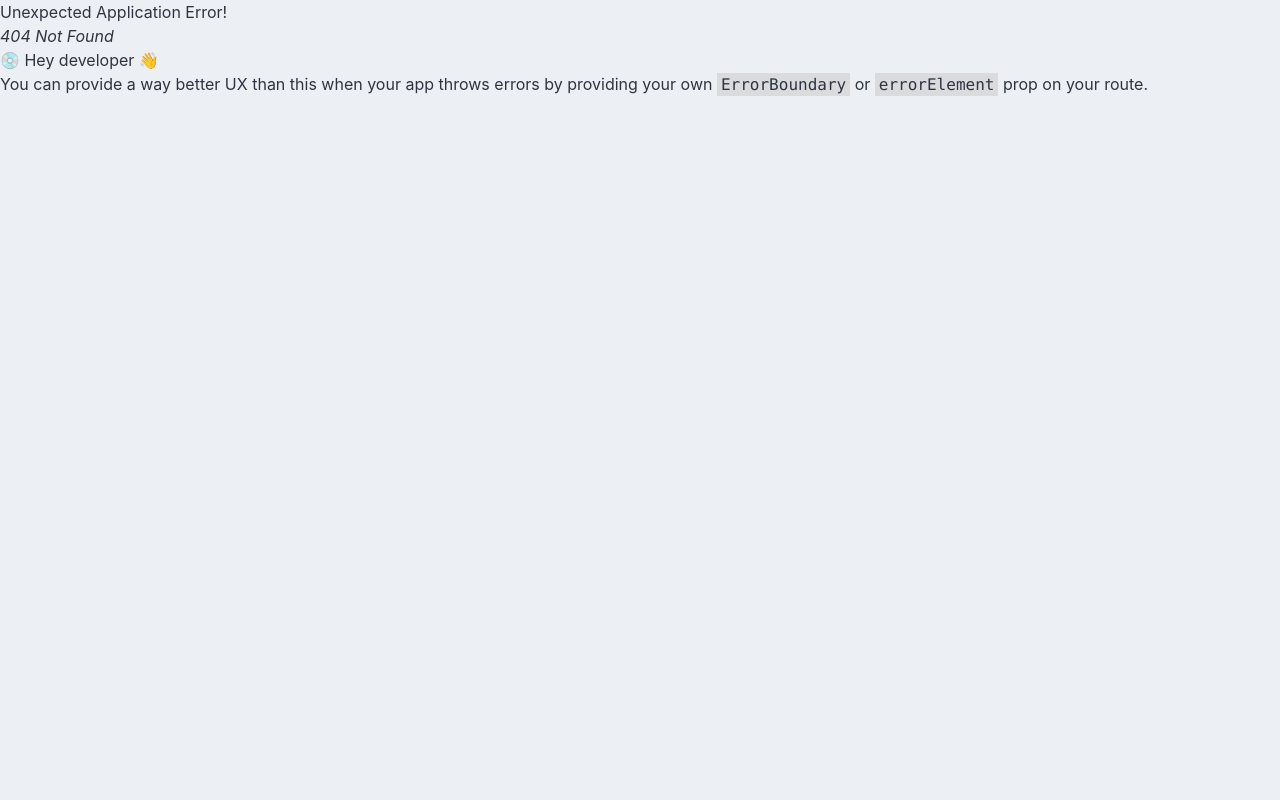
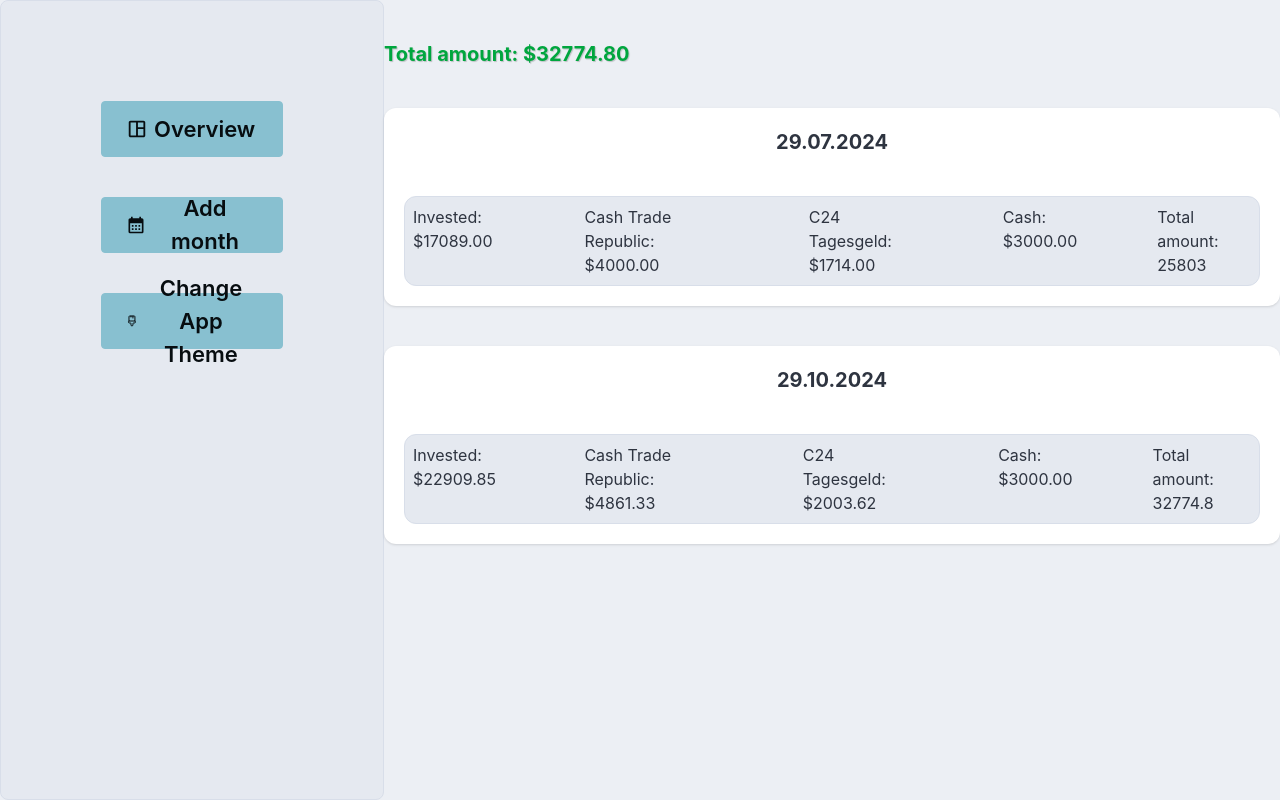
Before and after one commit to Vitdcode/Equity-Journal, a React (Vite) app: page /overview in a window 1280 px wide. Before the commit this address had no page. Built offline with nearby package versions, Linux system fonts and the light colour scheme.

Commit message:
feat: In the Overview menu now data is shown with some styling

```diff
--- a/package.json
+++ b/package.json
@@ -13,6 +13,7 @@
     "@tailwindcss/vite": "^4.0.7",
     "react": "^19.0.0",
     "react-dom": "^19.0.0",
+    "react-icons": "^5.5.0",
     "react-router-dom": "^7.2.0",
     "tailwindcss": "^4.0.7"
   },
--- a/src/App.jsx
+++ b/src/App.jsx
@@ -1,24 +1,45 @@
 import { useState } from "react";
 import { Link, Outlet } from "react-router-dom";
+import { MdOutlineSpaceDashboard } from "react-icons/md";
+import { MdCalendarMonth } from "react-icons/md";
+import { LuPaintbrushVertical } from "react-icons/lu";
 
 function App() {
   const [theme, setTheme] = useState("nord");
+  const [data, setData] = useState([
+    {
+      "29.07.2024": {
+        Invested: 17089,
+        "Cash Trade Republic": 4000,
+        "C24 Tagesgeld": 1714,
+        Cash: 3000,
+      },
+    },
+    {
+      "29.10.2024": {
+        Invested: 22909.85,
+        "Cash Trade Republic": 4861.33,
+        "C24 Tagesgeld": 2003.62,
+        Cash: 3000,
+      },
+    },
+  ]);
 
   return (
     <div className="main-wrapper">
       <div className=" h-screen flex flex-col p-25 gap-10 bg-base-200 border border-base-300 rounded-box ">
-        <Link to="home" className="btn btn-accent btn-xl">
-          Home
+        <Link to="overview" className=" justify-start  btn btn-accent btn-xl">
+          <MdOutlineSpaceDashboard /> Overview
         </Link>
-        <Link to={"add-month"} className="btn btn-accent btn-xl">
-          Add month
+        <Link to={"add-month"} className="btn btn-accent justify-start btn-xl">
+          <MdCalendarMonth /> Add month
         </Link>
-        <Link to={"change-theme"} className="btn btn-accent btn-xl">
-          Change App Theme
+        <Link to={"change-theme"} className="btn btn-accent justify-start btn-xl">
+          <LuPaintbrushVertical /> Change App Theme
         </Link>
       </div>
-      <div className="flex justify-center">
-        <Outlet context={(theme, setTheme)} />
+      <div className="flex flex-col items-center gap-20 mt-10">
+        <Outlet context={{ theme, setTheme, data }} />
       </div>
     </div>
   );
--- a/src/components/Home.jsx
+++ /dev/null
@@ -1,3 +0,0 @@
-export default function Home() {
-  return <h1>Complete portfolio</h1>;
-}
--- /dev/null
+++ b/src/components/Overview.jsx
@@ -0,0 +1,39 @@
+import { useOutletContext } from "react-router-dom";
+
+export default function Overview() {
+  const { data } = useOutletContext();
+
+  const totalAmount = Object.values(data[data.length - 1])
+    .flatMap((investments) => Object.values(investments))
+    .reduce((sum, num) => (sum += num), 0);
+
+  const totalAmountPerQuartal = (investments) => {
+    return Object.values(investments).reduce((sum, num) => (sum += num), 0);
+  };
+
+  return (
+    <div className="flex flex-col gap-10">
+      <span className="text-xl font-bold text-green-600 [text-shadow:1px_1px_1px_rgba(0,0,0,0.2)]">
+        Total amount: ${totalAmount.toFixed(2)}
+      </span>
+      {data.map((entry) =>
+        Object.entries(entry).map(([date, investments]) => (
+          <div
+            key={date}
+            className="flex flex-col items-center gap-10 shadow bg-white p-5 rounded-xl"
+          >
+            <span className="text-xl font-bold ">{date}</span>
+            <div className="flex gap-20 bg-base-200 border border-base-300 rounded-xl p-2">
+              {Object.entries(investments).map(([investmentType, amount]) => (
+                <span key={investmentType}>
+                  {investmentType}: ${amount.toFixed(2)}
+                </span>
+              ))}
+              <span>Total amount: {totalAmountPerQuartal(investments)}</span>
+            </div>
+          </div>
+        ))
+      )}
+    </div>
+  );
+}
--- a/src/routes.jsx
+++ b/src/routes.jsx
@@ -1,8 +1,8 @@
 import { createBrowserRouter } from "react-router-dom";
 import App from "./App";
-import Home from "./components/Home";
 import AddMonthDisplay from "./components/Add-month";
 import ToggleTheme from "./components/Theme-toggle";
+import Overview from "./components/Overview";
 
 const router = createBrowserRouter([
   {
@@ -10,8 +10,8 @@ const router = createBrowserRouter([
     element: <App />,
     children: [
       {
-        path: "home",
-        element: <Home />,
+        path: "overview",
+        element: <Overview />,
       },
       {
         path: "add-month",
```
Also changed, not shown: 1 other file (tests, documents, lock files or other folders).
